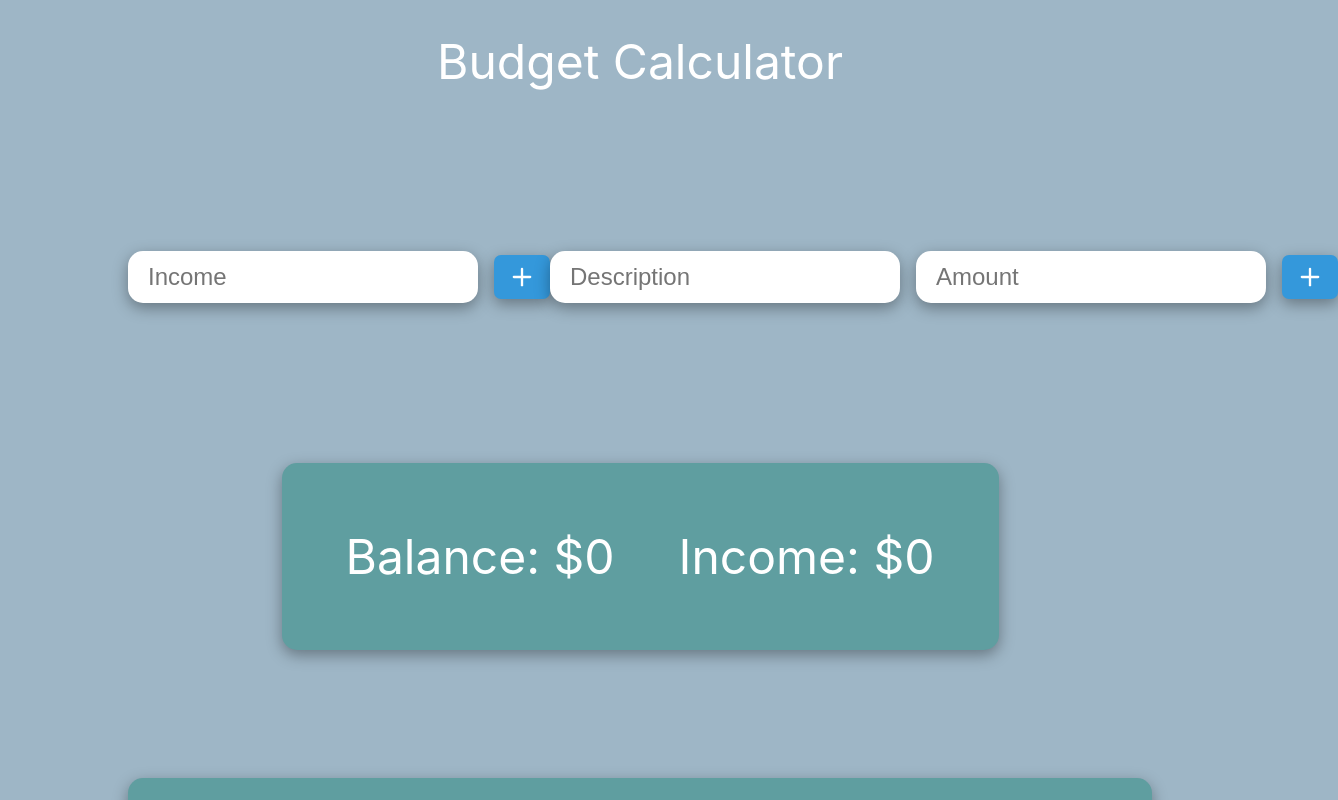
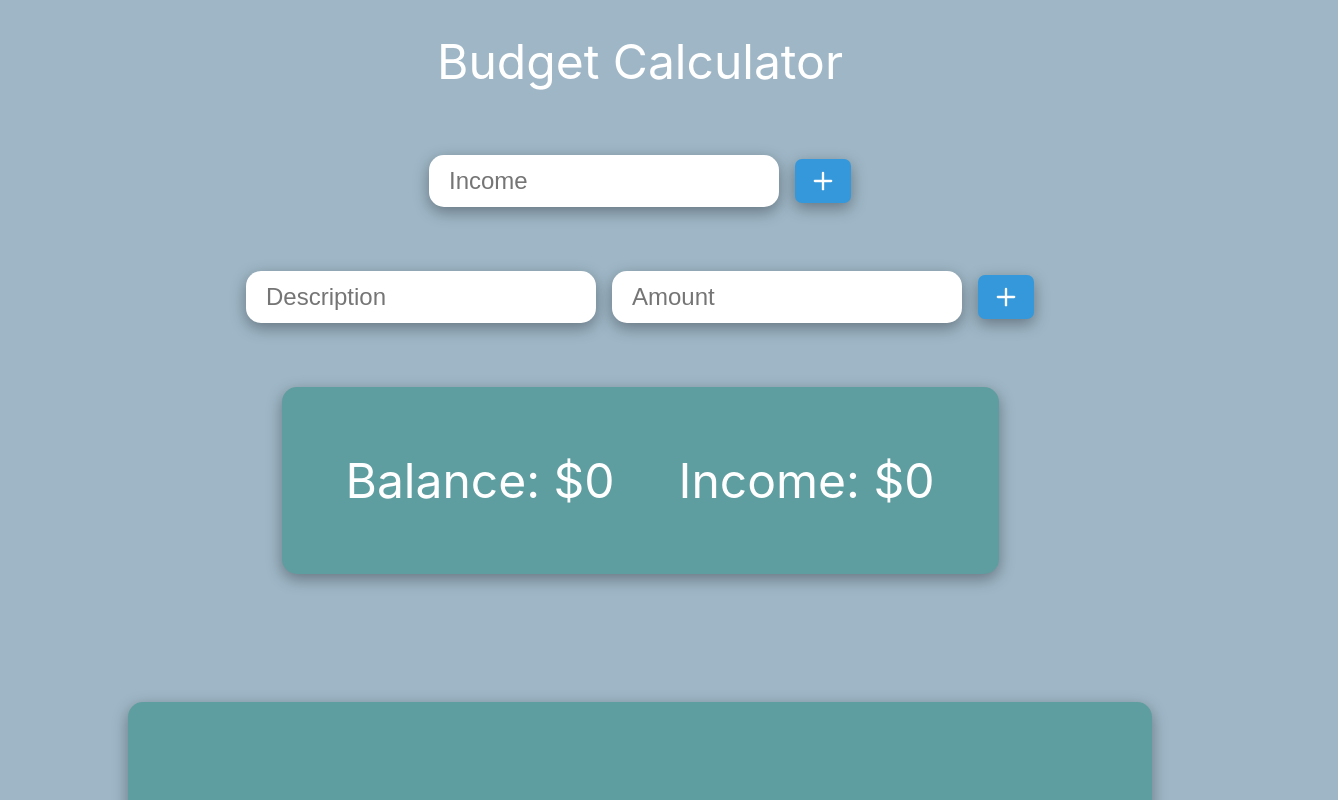
Before and after one commit to cw417/react-budget-calc, a React (Create React App) app in the folder client/: page / in a window 1280 px wide. Shown: the top 800 px of the page, 1338 px wide, since content can reach past the window. Built offline with nearby package versions, Linux system fonts and the light colour scheme.

Commit message:
Fix inputs styling in App

```diff
--- a/client/src/App.css
+++ b/client/src/App.css
@@ -13,6 +13,16 @@
   height: 100%;
   width: 100%;
   background-color: var(--background-color);
+}
+
+/* App */
+
+.main-inputs-container {
+  display: flex;
+  flex-direction: column;
+  justify-content: center;
+  align-items: center;
+  margin-bottom: 2rem;
 }
 
 /* Info Display */
--- a/client/src/App.tsx
+++ b/client/src/App.tsx
@@ -101,25 +101,25 @@
       <Header
         title={APP_TITLE}
       />
-      <div className='m-outer'>
+
+      <div className='main-inputs-container'>
         <div style={{display: (income === 0) ? 'flex' : 'none'}}>
           <Input
             numberOfInputs={1}
             buttonText={<FiPlus />}
             placeholder1={"Income"}
             updateFunction={updateIncome}
-            styling={'flex-row-center'}
           />
+        </div>
           <Input
             numberOfInputs={2}
             buttonText={<FiPlus />}
             placeholder1={"Description"}
             placeholder2={"Amount"}
             updateFunction={addExpense}
-            styling={'flex-row-center'}
           />
-        </div>
       </div>
+
       <InfoDisplay
         balance={getBalance()}
         income={income}
```
